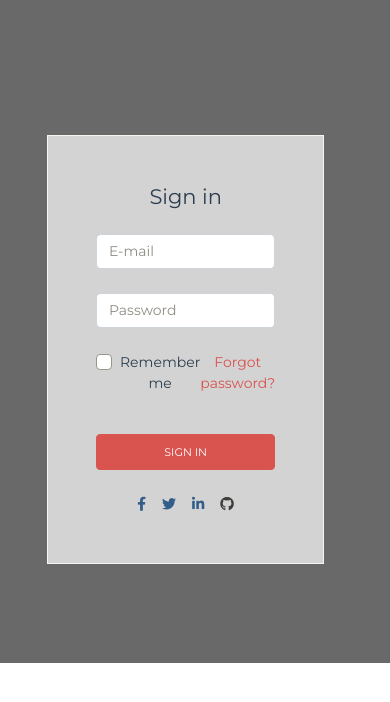
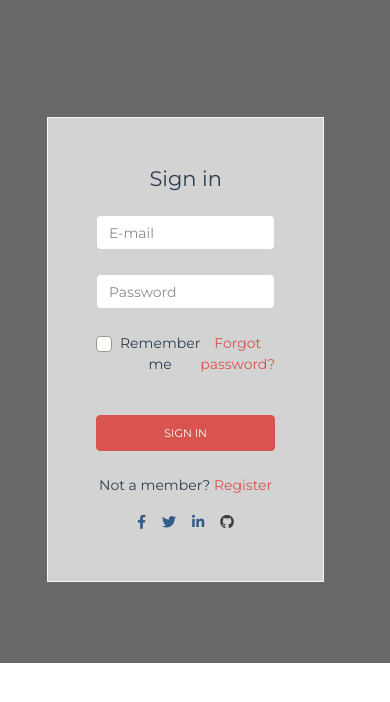
Before and after one commit to JD-Fuller/gameplan, a Vue app in the folder client/: page /#/login in a window 390 px wide. Shown: the top 702 px of the page. Built offline with nearby package versions, Linux system fonts and the light colour scheme; no server answers.

Commit message:
Final touch on Sign In Button

```diff
--- a/client/src/views/Login.vue
+++ b/client/src/views/Login.vue
@@ -48,7 +48,7 @@
 
         <!-- Register -->
         <div>
-          <div class="action d-none d-lg-block" @click="loginForm = !loginForm">
+          <div class="action d-lg-block" @click="loginForm = !loginForm">
             <p v-if="loginForm">
               Not a member?
               <a class="text-danger">Register</a>
```
